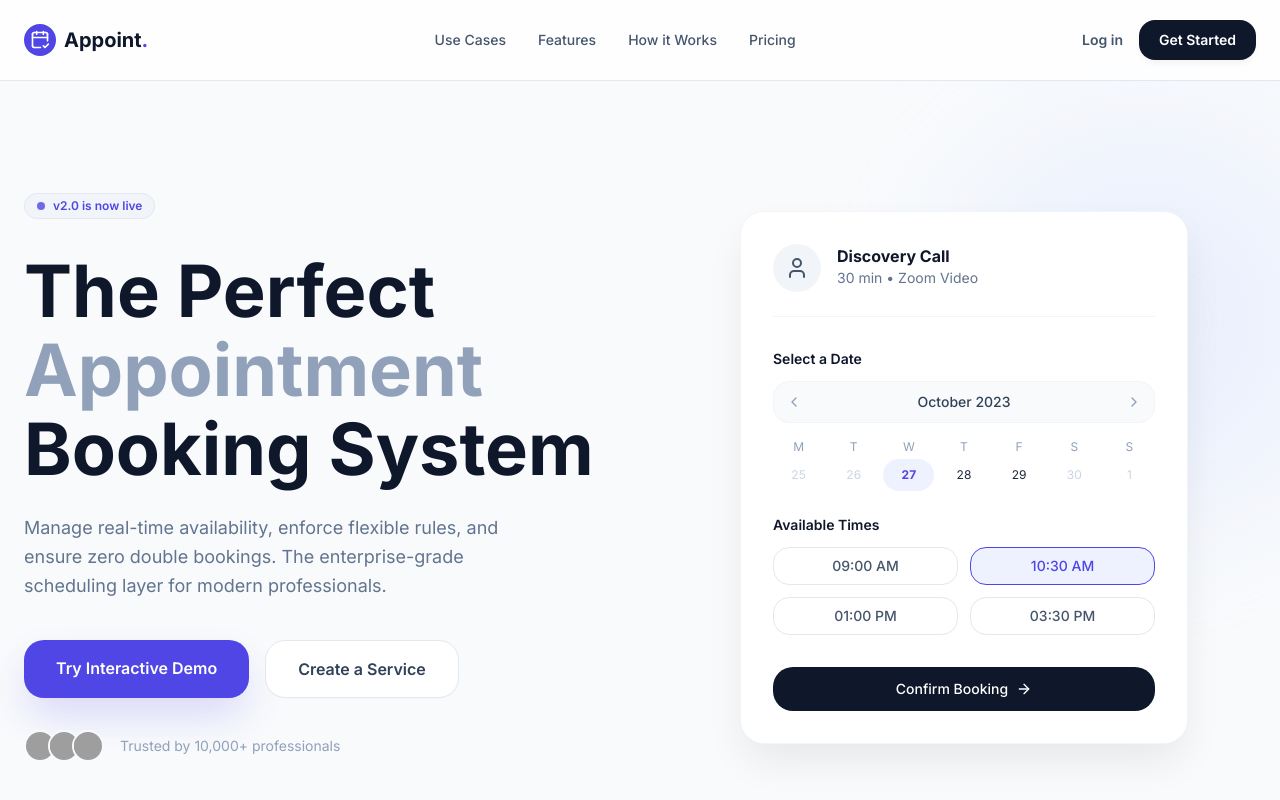
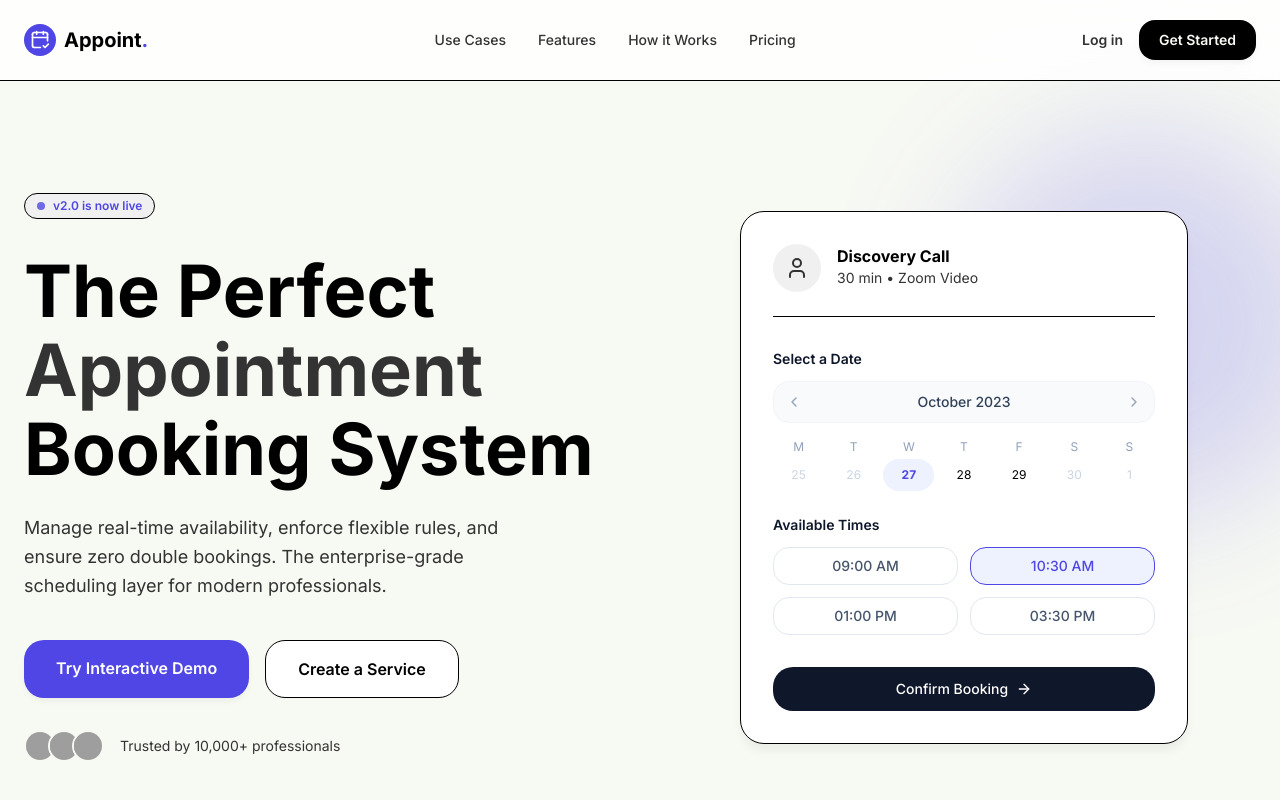
Before and after one commit to Hemil-Hansora/odoo-spit-appointment-app, a Next.js app in the folder appointment-app/: page / in a window 1280 px wide. Shown: the top 800 px of the page. Built offline with nearby package versions, Linux system fonts and the light colour scheme; grey boxes are pictures that could not be loaded.

Commit message:
feat(colors): implement color replacement script for consistent theming

```diff
--- a/appointment-app/app/page.tsx
+++ b/appointment-app/app/page.tsx
@@ -87,46 +87,46 @@ export default function Page() {
 
 	return (
 		<main
-			className={`${inter.className} bg-slate-50 text-slate-800 antialiased overflow-x-hidden selection:bg-brand-100 selection:text-brand-900`}
+			className={`${inter.className} bg-background text-foreground antialiased overflow-x-hidden`}
 		>
 			<Script src="https://unpkg.com/lucide@latest" strategy="afterInteractive" onLoad={handleIconRender} />
 
 			<nav
-				className="fixed w-full z-50 bg-white/80 backdrop-blur-md border-b border-slate-200 transition-all duration-300"
+				className="fixed w-full z-50 bg-card/80 backdrop-blur-md border-b border-border transition-all duration-300"
 				id="navbar"
 			>
 				<div className="max-w-[1440px] mx-auto px-6 h-20 flex items-center justify-between">
 					<div className="flex items-center gap-2">
-						<div className="w-8 h-8 bg-brand-600 rounded-lg flex items-center justify-center text-white">
+						<div className="w-8 h-8 bg-primary rounded-lg flex items-center justify-center text-primary-foreground">
 							<i data-lucide="calendar-check-2" className="w-5 h-5" />
 						</div>
-						<span className="font-bold text-xl tracking-tight text-slate-900">
-							Appoint<span className="text-brand-600">.</span>
+						<span className="font-bold text-xl tracking-tight text-foreground">
+							Appoint<span className="text-primary">.</span>
 						</span>
 					</div>
 
-					<div className="hidden md:flex items-center gap-8 font-medium text-sm text-slate-600">
-						<a href="#use-cases" className="hover:text-brand-600 transition-colors">
+					<div className="hidden md:flex items-center gap-8 font-medium text-sm text-muted-foreground">
+						<a href="#use-cases" className="hover:text-primary transition-colors">
 							Use Cases
 						</a>
-						<a href="#features" className="hover:text-brand-600 transition-colors">
+						<a href="#features" className="hover:text-primary transition-colors">
 							Features
 						</a>
-						<a href="#how-it-works" className="hover:text-brand-600 transition-colors">
+						<a href="#how-it-works" className="hover:text-primary transition-colors">
 							How it Works
 						</a>
-						<a href="#pricing" className="hover:text-brand-600 transition-colors">
+						<a href="#pricing" className="hover:text-primary transition-colors">
 							Pricing
 						</a>
 					</div>
 
 					<div className="flex items-center gap-4">
-						<a href="#" className="hidden md:block text-sm font-semibold text-slate-600 hover:text-slate-900">
+						<a href="#" className="hidden md:block text-sm font-semibold text-muted-foreground hover:text-foreground">
 							Log in
 						</a>
 						<a
 							href="#"
-							className="px-5 py-2.5 bg-slate-900 hover:bg-slate-800 text-white text-sm font-semibold rounded-lg transition-all shadow-lg shadow-slate-900/10"
+							className="px-5 py-2.5 bg-foreground hover:bg-foreground/90 text-background text-sm font-semibold rounded-lg transition-all shadow-lg"
 						>
 							Get Started
 						</a>
@@ -137,48 +137,48 @@ export default function Page() {
 			<section className="pt-32 pb-20 lg:pt-48 lg:pb-32 px-6 overflow-hidden">
 				<div className="max-w-[1440px] mx-auto grid lg:grid-cols-2 gap-16 items-center">
 					<div className="max-w-2xl reveal active">
-						<div className="inline-flex items-center gap-2 px-3 py-1 rounded-full bg-slate-100 border border-slate-200 text-xs font-semibold text-brand-600 mb-8">
-							<span className="w-2 h-2 rounded-full bg-brand-600 animate-pulse" />
+						<div className="inline-flex items-center gap-2 px-3 py-1 rounded-full bg-muted border border-border text-xs font-semibold text-primary mb-8">
+							<span className="w-2 h-2 rounded-full bg-primary animate-pulse" />
 							v2.0 is now live
 						</div>
-						<h1 className="text-5xl lg:text-7xl font-bold tracking-tight text-slate-900 leading-[1.1] mb-6">
+						<h1 className="text-5xl lg:text-7xl font-bold tracking-tight text-foreground leading-[1.1] mb-6">
 							The Perfect <br />
-							<span className="text-slate-400">Appointment</span> <br />
+							<span className="text-muted-foreground">Appointment</span> <br />
 							Booking System
 						</h1>
-						<p className="text-lg text-slate-500 mb-10 leading-relaxed max-w-lg">
+						<p className="text-lg text-muted-foreground mb-10 leading-relaxed max-w-lg">
 							Manage real-time availability, enforce flexible rules, and ensure zero double bookings. The
 							enterprise-grade scheduling layer for modern professionals.
 						</p>
 						<div className="flex flex-col sm:flex-row gap-4">
 							<a
 								href="#"
-								className="px-8 py-4 bg-brand-600 hover:bg-brand-700 text-white font-semibold rounded-xl shadow-lg shadow-brand-600/20 transition-all transform hover:-translate-y-1 text-center"
+								className="px-8 py-4 bg-primary hover:bg-primary/90 text-primary-foreground font-semibold rounded-xl shadow-lg transition-all transform hover:-translate-y-1 text-center"
 							>
 								Try Interactive Demo
 							</a>
 							<a
 								href="#"
-								className="px-8 py-4 bg-white border border-slate-200 hover:border-slate-300 text-slate-700 font-semibold rounded-xl shadow-sm hover:shadow-md transition-all text-center"
+								className="px-8 py-4 bg-card border border-border hover:border-muted-foreground text-foreground font-semibold rounded-xl shadow-sm hover:shadow-md transition-all text-center"
 							>
 								Create a Service
 							</a>
 						</div>
-						<div className="mt-8 flex items-center gap-4 text-sm text-slate-400">
+						<div className="mt-8 flex items-center gap-4 text-sm text-muted-foreground">
 							<div className="flex -space-x-2">
 								<img
 									src="https://images.unsplash.com/photo-1534528741775-53994a69daeb?auto=format&fit=crop&w=64&h=64"
-									className="w-8 h-8 rounded-full border-2 border-slate-50"
+									className="w-8 h-8 rounded-full border-2 border-background"
 									alt="Customer 1"
 								/>
 								<img
 									src="https://images.unsplash.com/photo-1506794778202-cad84cf45f1d?auto=format&fit=crop&w=64&h=64"
-									className="w-8 h-8 rounded-full border-2 border-slate-50"
+									className="w-8 h-8 rounded-full border-2 border-background"
 									alt="Customer 2"
 								/>
 								<img
 									src="https://images.unsplash.com/photo-1507003211169-0a1dd7228f2d?auto=format&fit=crop&w=64&h=64"
-									className="w-8 h-8 rounded-full border-2 border-slate-50"
+									className="w-8 h-8 rounded-full border-2 border-background"
 									alt="Customer 3"
 								/>
 							</div>
@@ -187,17 +187,17 @@ export default function Page() {
 					</div>
 
 					<div className="relative reveal delay-100">
-						<div className="absolute -top-20 -right-20 w-96 h-96 bg-brand-100/50 rounded-full blur-3xl" />
+						<div className="absolute -top-20 -right-20 w-96 h-96 bg-primary/20 rounded-full blur-3xl" />
 
-						<div className="relative bg-white rounded-2xl shadow-floating border border-slate-100 p-8 max-w-md mx-auto lg:ml-auto">
-							<div className="flex items-start justify-between mb-8 border-b border-slate-100 pb-6">
+						<div className="relative bg-card rounded-2xl shadow-xl border border-border p-8 max-w-md mx-auto lg:ml-auto">
+							<div className="flex items-start justify-between mb-8 border-b border-border pb-6">
 								<div className="flex gap-4">
-									<div className="w-12 h-12 bg-slate-100 rounded-full flex items-center justify-center text-slate-600">
+									<div className="w-12 h-12 bg-muted rounded-full flex items-center justify-center text-muted-foreground">
 										<i data-lucide="user" className="w-6 h-6" />
 									</div>
 									<div>
-										<h3 className="font-bold text-slate-900">Discovery Call</h3>
-										<p className="text-sm text-slate-500">30 min • Zoom Video</p>
+										<h3 className="font-bold text-foreground">Discovery Call</h3>
+										<p className="text-sm text-muted-foreground">30 min • Zoom Video</p>
 									</div>
 								</div>
 							</div>
--- /dev/null
+++ b/appointment-app/update-colors.js
@@ -0,0 +1,54 @@
+const fs = require('fs');
+const path = require('path');
+
+const filePath = path.join(__dirname, 'app', 'page.tsx');
+let content = fs.readFileSync(filePath, 'utf8');
+
+// Apply all color replacements
+const replacements = [
+  [/bg-slate-50\b/g, 'bg-background'],
+  [/bg-slate-100\b/g, 'bg-muted'],
+  [/bg-slate-900\b/g, 'bg-foreground'],
+  [/bg-white\b/g, 'bg-card'],
+  [/text-slate-900\b/g, 'text-foreground'],
+  [/text-slate-800\b/g, 'text-foreground'],
+  [/text-slate-700\b/g, 'text-foreground'],
+  [/text-slate-600\b/g, 'text-muted-foreground'],
+  [/text-slate-500\b/g, 'text-muted-foreground'],
+  [/text-slate-400\b/g, 'text-muted-foreground'],
+  [/text-slate-300\b/g, 'text-muted-foreground/50'],
+  [/bg-brand-600\b/g, 'bg-primary'],
+  [/bg-brand-700\b/g, 'bg-primary/90'],
+  [/bg-brand-50\b/g, 'bg-primary/10'],
+  [/bg-brand-100\b/g, 'bg-primary/20'],
+  [/text-brand-600\b/g, 'text-primary'],
+  [/text-brand-700\b/g, 'text-primary'],
+  [/text-brand-900\b/g, 'text-primary'],
+  [/border-slate-100\b/g, 'border-border'],
+  [/border-slate-200\b/g, 'border-border'],
+  [/border-slate-700\b/g, 'border-border'],
+  [/border-brand-100\b/g, 'border-primary/20'],
+  [/border-brand-600\b/g, 'border-primary'],
+  [/hover:text-brand-600\b/g, 'hover:text-primary'],
+  [/hover:bg-brand-500\b/g, 'hover:bg-primary/90'],
+  [/hover:bg-brand-700\b/g, 'hover:bg-primary/90'],
+  [/hover:border-slate-600\b/g, 'hover:border-muted-foreground'],
+  [/hover:border-slate-300\b/g, 'hover:border-muted-foreground'],
+  [/hover:bg-slate-100\b/g, 'hover:bg-muted'],
+  [/hover:bg-white\b/g, 'hover:bg-card'],
+  [/text-white\b/g, 'text-primary-foreground'],
+  [/hover:text-slate-600\b/g, 'hover:text-muted-foreground'],
+  [/text-indigo-100\b/g, 'text-primary/20'],
+  [/bg-indigo-100\b/g, 'bg-primary/10'],
+  [/shadow-brand-600\/20\b/g, 'shadow-primary/20'],
+  [/shadow-brand-500\/30\b/g, 'shadow-primary/30'],
+  [/border-slate-50\b/g, 'border-background'],
+  [/border-slate-800\b/g, 'border-foreground/80'],
+];
+
+replacements.forEach(([pattern, replacement]) => {
+  content = content.replace(pattern, replacement);
+});
+
+fs.writeFileSync(filePath, content);
+console.log('Color replacements completed successfully!');
```
